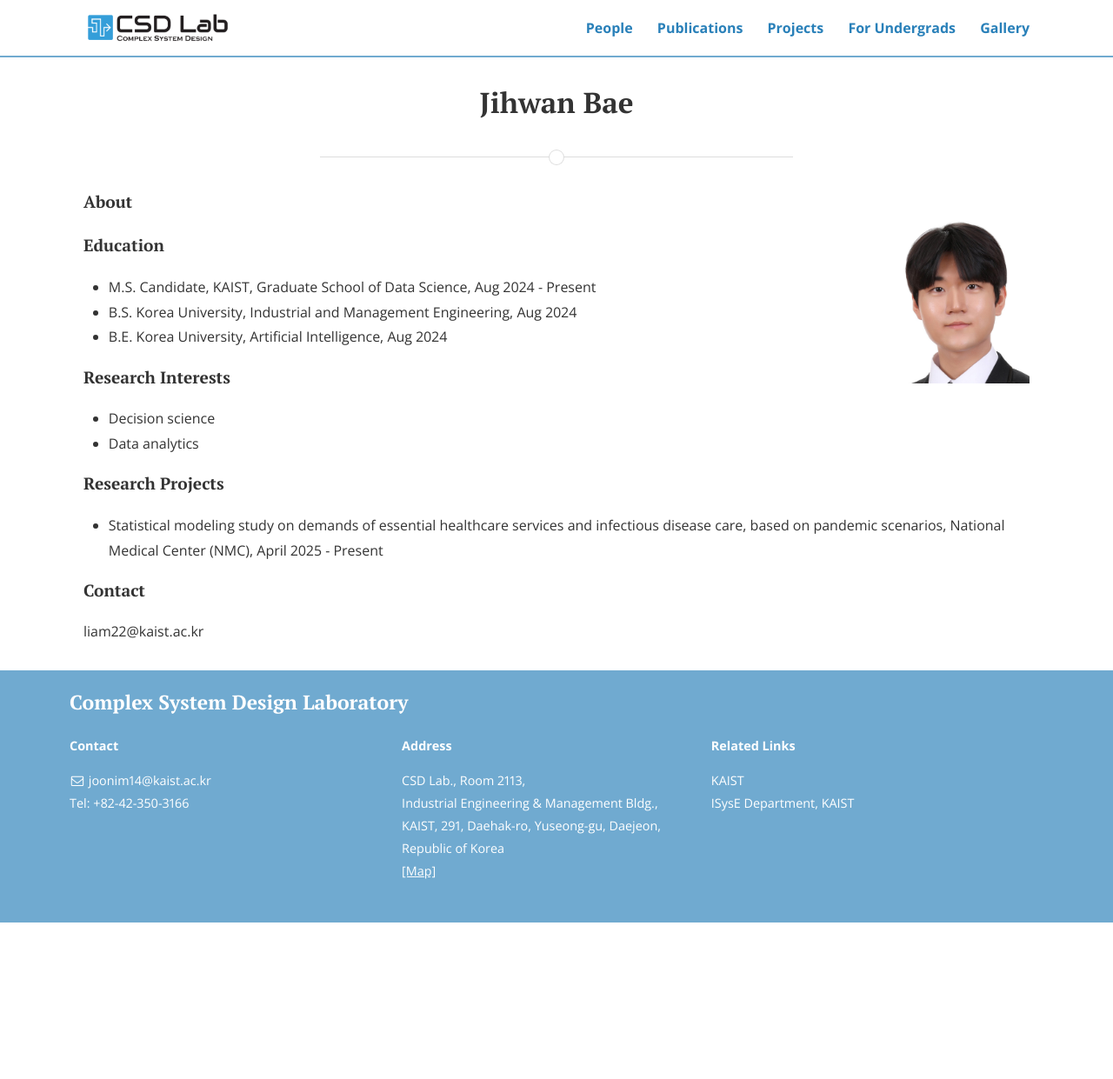
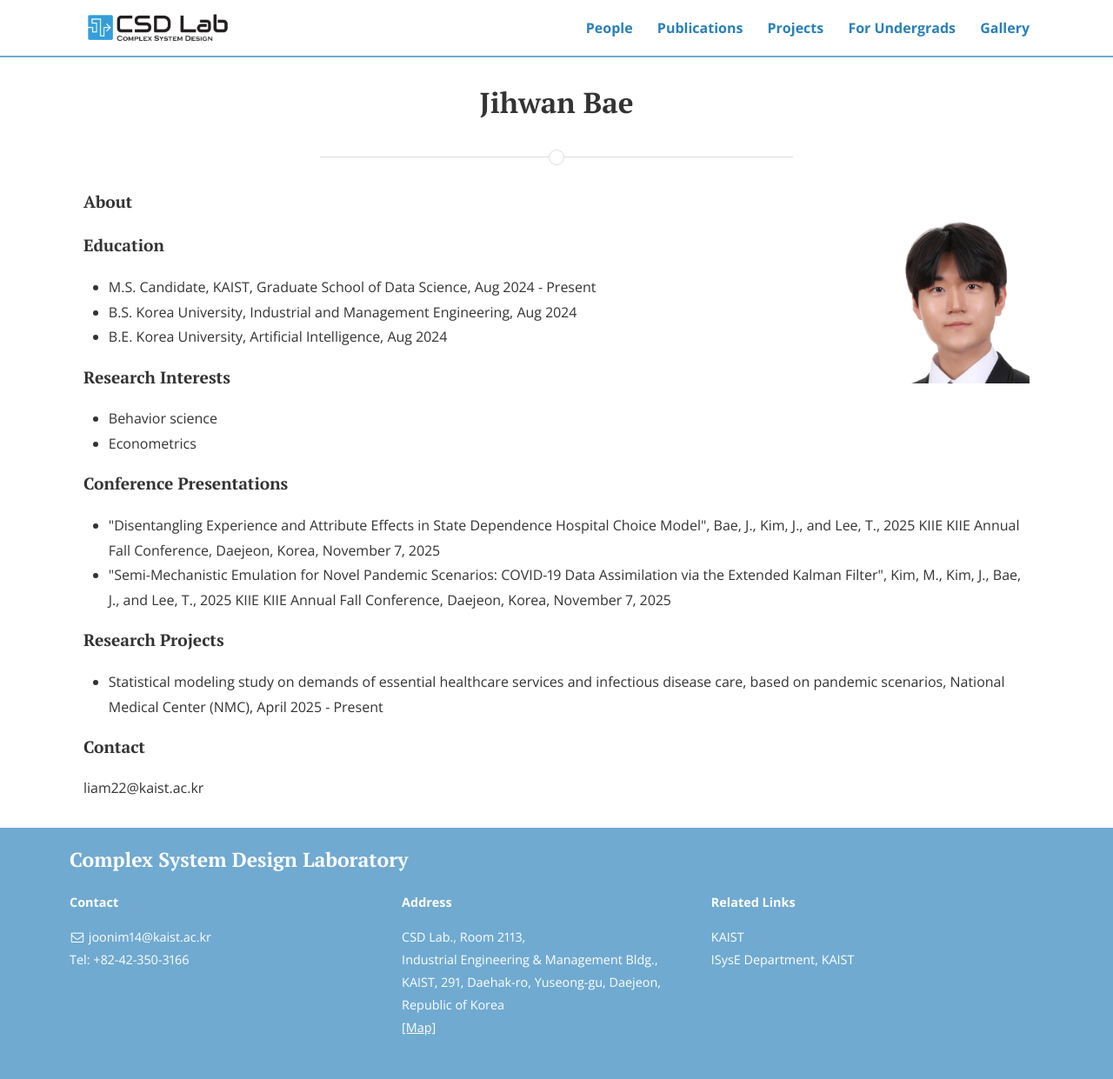
Before and after one commit to CSDlab-KAIST/csdlab-kaist.github.io, a Jekyll site: the page built from people/jihwan.html, in a window 1280 px wide. Shown: the whole page at 87% size. Built offline with Jekyll 4.4.1, drawn with Linux system fonts in a browser that asks for light colours; nearby versions of some CDN libraries; before the commit the page ends 1061 px from its top, so only the background shows below that.

Commit message:
Update jihwan.html

```diff
--- a/people/jihwan.html
+++ b/people/jihwan.html
@@ -21,10 +21,17 @@ title: Jihwan Bae
   <li>B.E. Korea University, Artificial Intelligence, Aug 2024</li>
 </ul>
 
+
 <h4>Research Interests</h4>
 <ul>
-  <li>Decision science</li>
-  <li>Data analytics</li>
+  <li>Behavior science</li>
+  <li>Econometrics</li>
+</ul>
+
+<h4>Conference Presentations</h4>
+<ul>
+	<li>"Disentangling Experience and Attribute Effects in State Dependence Hospital Choice Model", Bae, J., Kim, J., and Lee, T., 2025 KIIE KIIE Annual Fall Conference, Daejeon, Korea, November 7, 2025</li>
+	<li>"Semi-Mechanistic Emulation for Novel Pandemic Scenarios: COVID-19 Data Assimilation via the Extended Kalman Filter", Kim, M., Kim, J., Bae, J., and Lee, T., 2025 KIIE KIIE Annual Fall Conference, Daejeon, Korea, November 7, 2025</li>
 </ul>
 
 <h4>Research Projects</h4>
```
